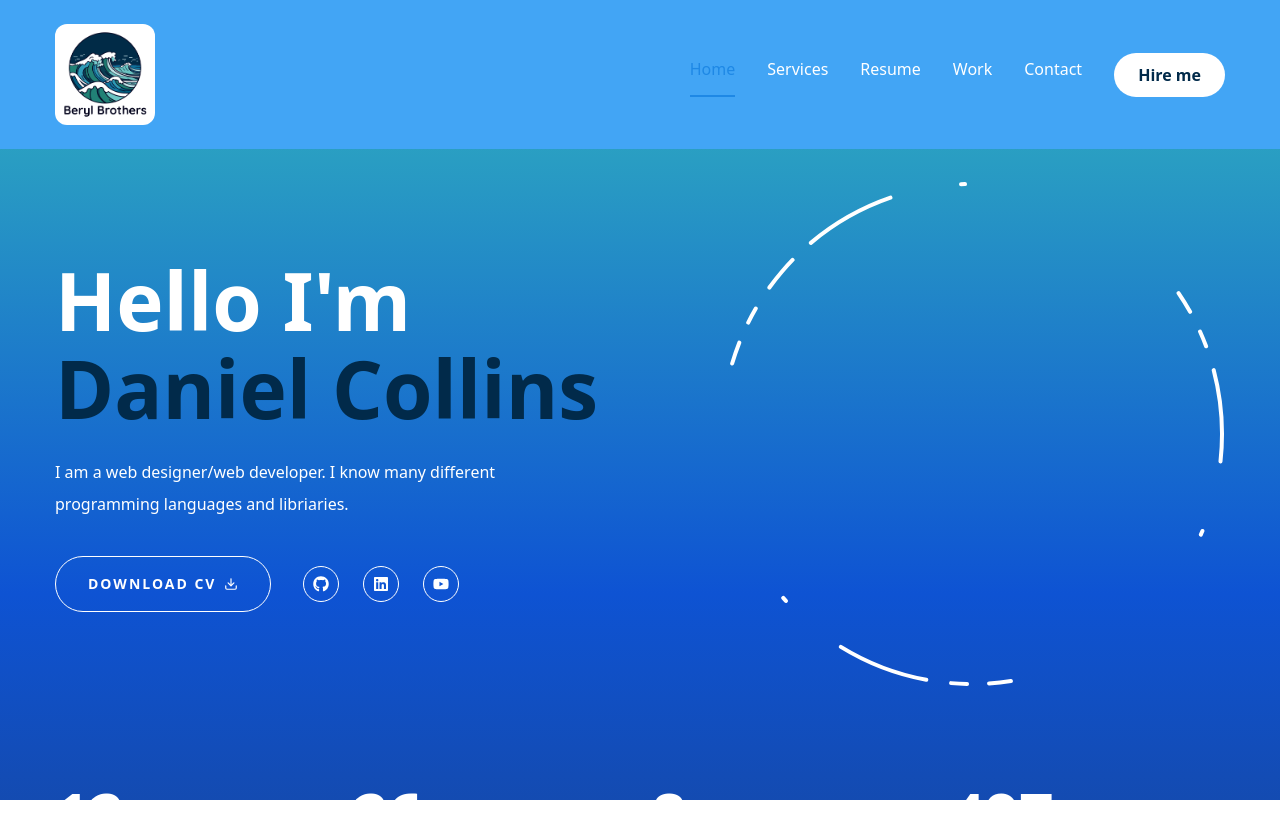
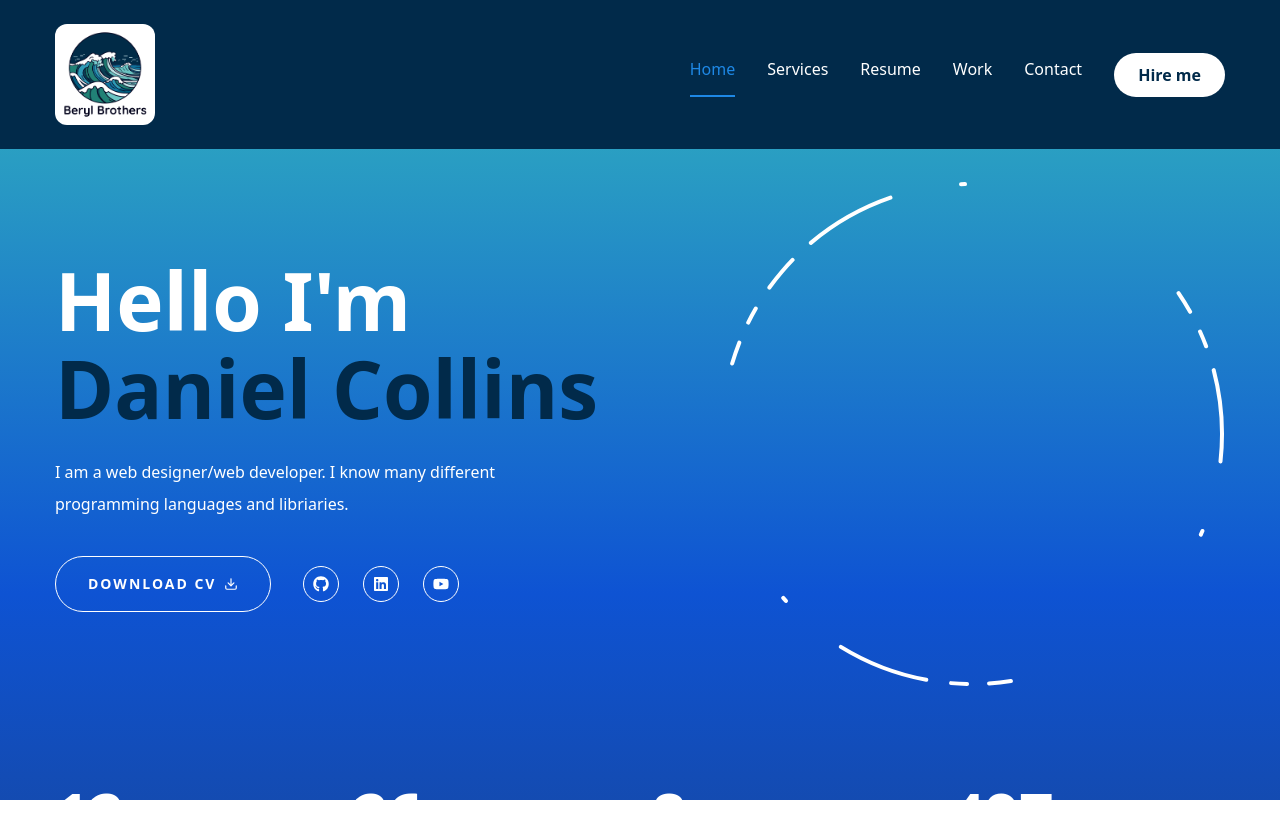
Before and after one commit to BerylBrothers/New-Form, a Next.js app: page / in a window 1280 px wide. Shown: the top 838 px of the page. Built offline with nearby package versions, Linux system fonts and the light colour scheme.

Commit message:
updated header

```diff
--- a/components/Header.jsx
+++ b/components/Header.jsx
@@ -5,9 +5,11 @@ import Nav from "../components/Nav"
 import MobileNav from './MobileNav'
 import Image from 'next/image'
 
+// bg-[#42a5f5]
+
 const Header = () => {
   return (
-    <header className="py-8 xl:py-6 text-white bg-[#42a5f5]">
+    <header className="py-8 xl:py-6 text-white bg-primary">
       <div className='container mx-auto flex justify-between items-center'>
       {/* logo */}
      <Link href={"/"}>
```
